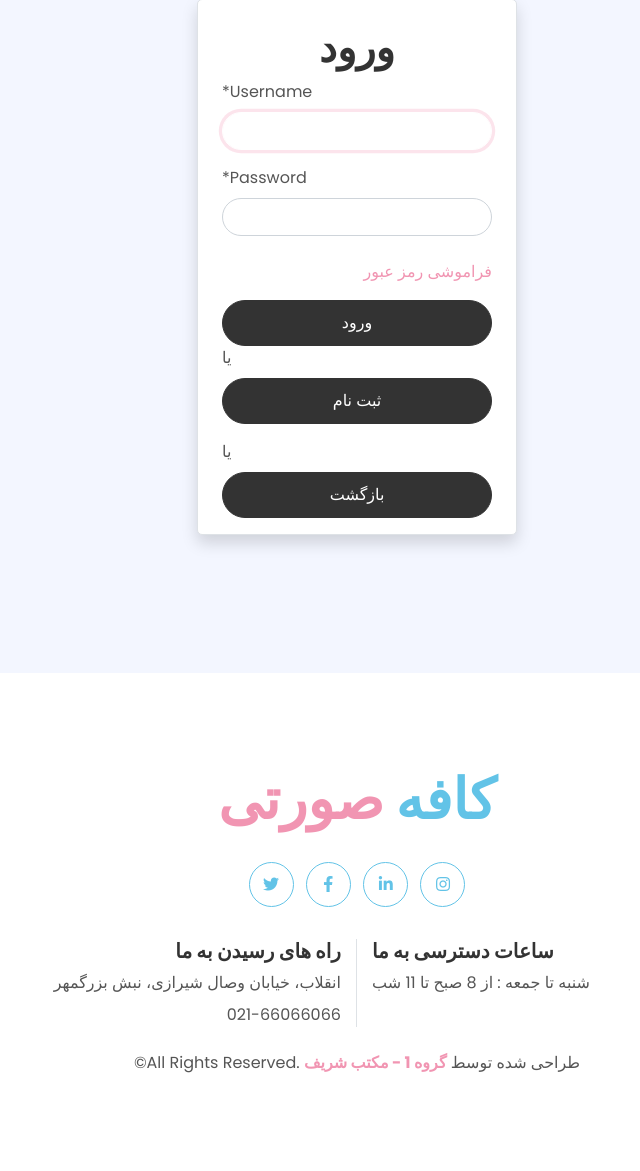
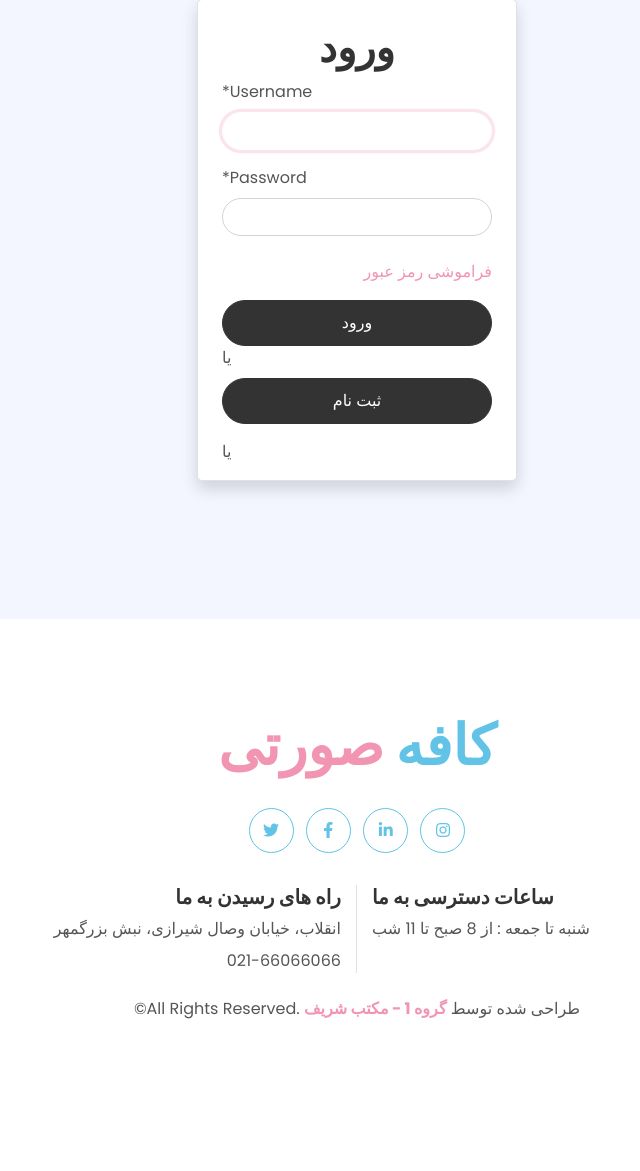
Before and after one commit to ZeinabMoghadamnia/Cafe_GW, a Django app: page /accounts/login/ in a window 1280 px wide. Shown: the part 245-1416 px from the top of the page, without its empty margins (283-923 px from the left). After the commit the page ends 1264 px from the top, so only its background shows below. Run offline with Django 4.2, Linux system fonts and the light colour scheme; some libraries are stand-ins or nearby versions.

Commit message:
[Cafe_GW][#1]|login.html url commented

```diff
--- a/templates/registration/login.html
+++ b/templates/registration/login.html
@@ -35,7 +35,7 @@
                     یا
                   </span>
                 </div>
-                <a class="btn btn-dark mt-2 w-100 " href="{% url 'home_task_view' %}">بازگشت</a>
+                {% comment %} <a class="btn btn-dark mt-2 w-100 " href="{% url 'home_task_view' %}">بازگشت</a> {% endcomment %}
             </form>
         </div>
 
```
